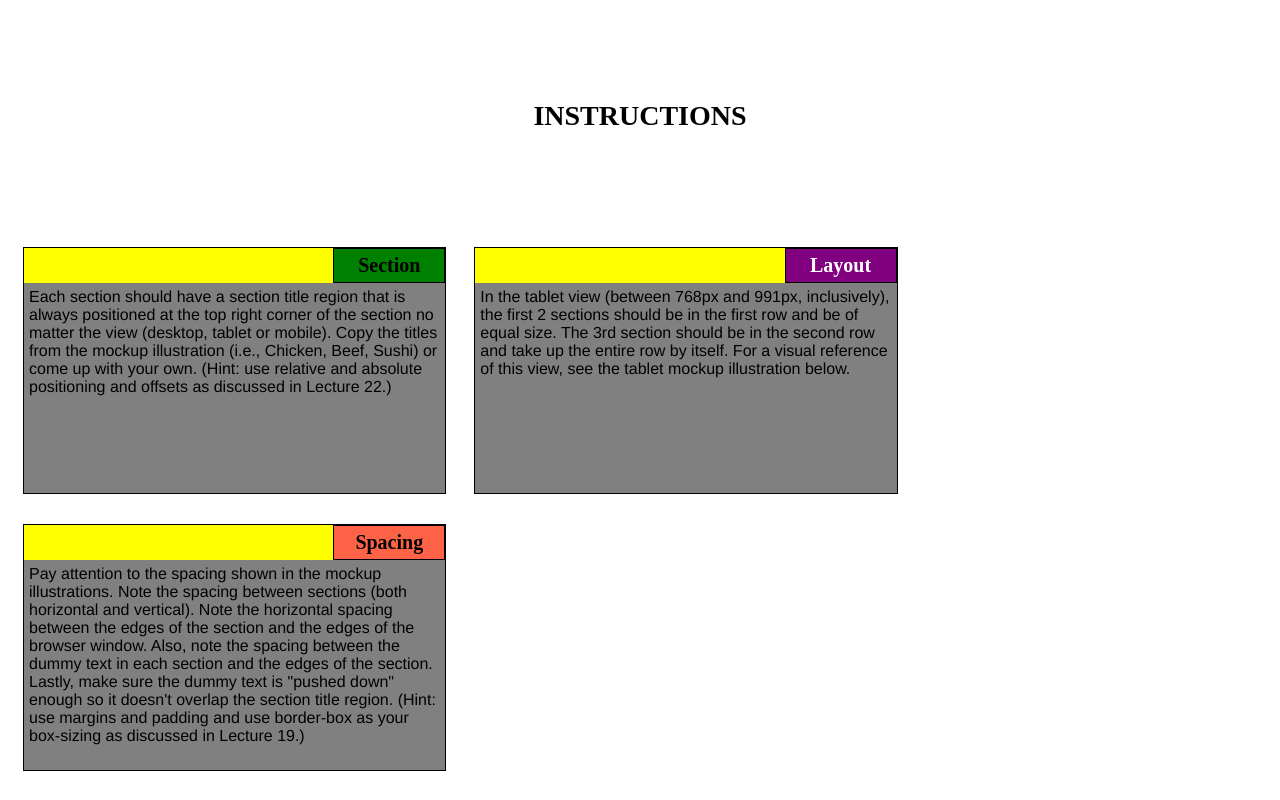
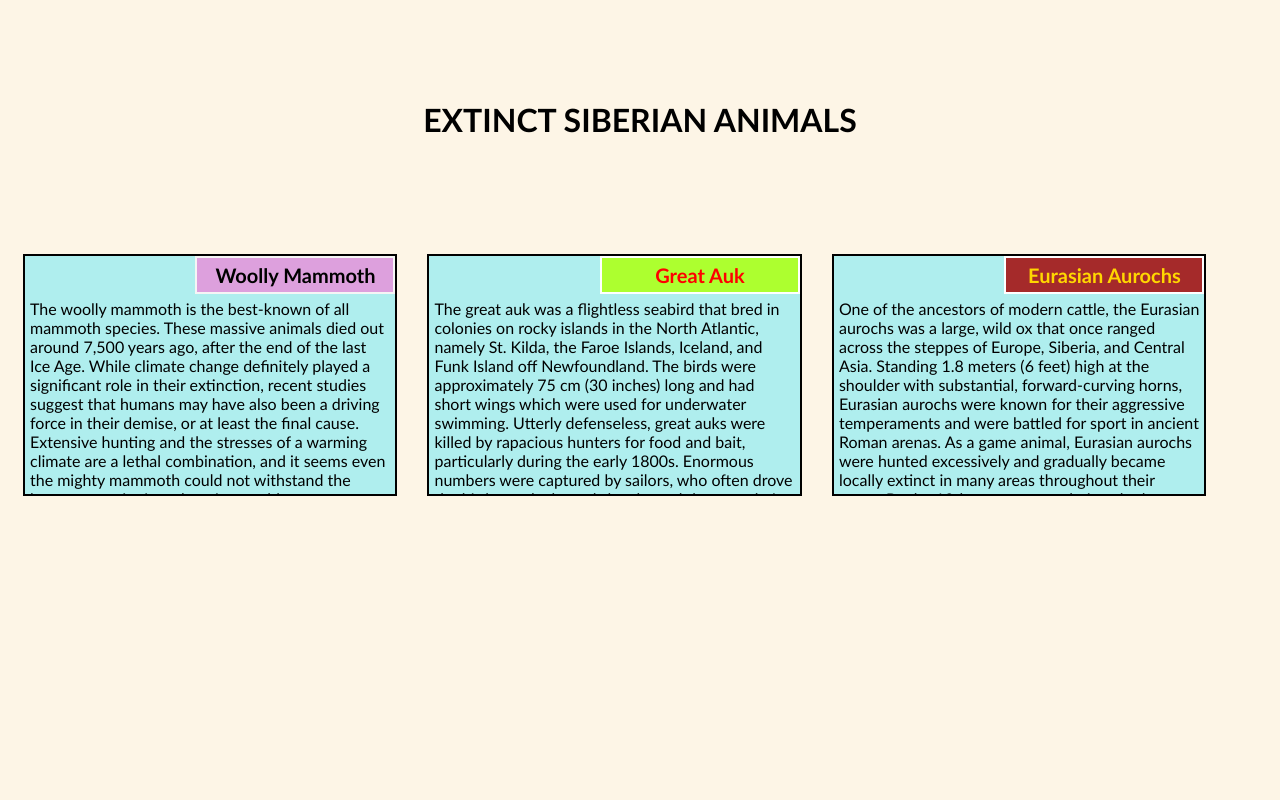
Before and after one commit to sai-srujana-14-2k/Coursera-test, a plain HTML site: page module2-solution/index.html in a window 1280 px wide. Drawn offline with Linux system fonts and the light colour scheme.

Commit message:
Add files via upload

```diff
--- a/module2-solution/index.html
+++ b/module2-solution/index.html
@@ -6,19 +6,19 @@
 <title>module2-solution</title>
 </head>
 <style >
-	/*Regular style*/
-	 {
+	/*basic style*/
+	* {
 		box-sizing: border-box;
 	}
 	body {
-		background-color: powder blue;
+		background-color: oldlace;
 	}
 	h1 {
 		margin: 100px;
 		text-align: center;
-		font-family: Green;
+		font-family: 'Gill Sans', 'Gill Sans MT', Calibri, 'Trebuchet MS', sans-serif;
 		font-weight: bold;
-		font-size: 175%;
+		font-size: 200%;
 	}
 	section {
 		position: relative;
@@ -31,8 +31,8 @@
 	}
 	div {
 		position: relative;
-		background-color: Yellow;
-		border: 1px solid black;
+		background-color: paleturquoise;
+		border: 2px solid black;
 		width: 100%;
 		margin-left: auto;
 		margin-right: auto;
@@ -40,47 +40,51 @@
 	}
 	.sub1 {
 		float: right;
-		width: 100px;
+		color: black;
+		width: 200px;
 		padding: 5px;
 		margin: 0px;
-		border: 1px solid black;
+		border: 2px solid whitesmoke;
 		text-align: center;
+		font-family: 'Gill Sans', 'Gill Sans MT', Calibri, 'Trebuchet MS', sans-serif;
 		font-size: 125%;
 		font-weight: bold;
-		background-color: green;
+		background-color: plum;
 
 	}
 	.sub2 {
 		float: right;
-		color: white;
-		width: 100px;
+		color: red;
+		width: 200px;
 		padding: 5px;
 		margin: 0px;
-		border: 1px solid black;
+		border: 2px solid white;
 		text-align: center;
+		font-family: 'Gill Sans', 'Gill Sans MT', Calibri, 'Trebuchet MS', sans-serif;
 		font-size: 125%;
 		font-weight: bold;
-		background-color: purple;
+		background-color: greenyellow;
 
 	}
 	.sub3 {
-		color: black;
+		color: gold;
 		float: right;
-		width: 100px;
+		width: 200px;
 		padding: 5px;
 		margin: 0px;
-		border: 1px solid black;
+		border: 2px solid white;
 		text-align: center;
+		font-family: 'Gill Sans', 'Gill Sans MT', Calibri, 'Trebuchet MS', sans-serif;
 		font-size: 125%;
 		font-weight: bold;
-		background-color: tomato;
+		background-color: brown;
 
 	}
 	.content {
 		padding: 5px;
 		border: none;
-		background-color: gray;
-		font-family: Helvetica;
+		background-color: paleturquoise;
+		font-family: 'Gill Sans', 'Gill Sans MT', Calibri, 'Trebuchet MS', sans-serif;
 		color: black;
 		margin: 0px;
 		height: 200px;
@@ -95,7 +99,7 @@
 	@media (min-width: 992px){
 		.column-lg-4 {
 			float: left;
-			width: 33.33%;
+			width: 32%;
 		}
 	}
 	/*tablet version*/
@@ -122,25 +126,25 @@
 	}
 </style>
 <body >
-<h1> INSTRUCTIONS</h1>
+<h1>EXTINCT SIBERIAN ANIMALS </h1>
 	<section class="column-lg-4 colmn-md-6 colmn-sm-12">
 		<div>
-			<p class="sub1">Section</p>
+			<p class="sub1">Woolly Mammoth</p>
 			<p class="content">
-			 Each section should have a section title region that is always positioned at the top right corner of the section no matter the view (desktop, tablet or mobile). Copy the titles from the mockup illustration (i.e., Chicken, Beef, Sushi) or come up with your own. (Hint: use relative and absolute positioning and offsets as discussed in Lecture 22.)
+				The woolly mammoth is the best-known of all mammoth species. These massive animals died out around 7,500 years ago, after the end of the last Ice Age. While climate change definitely played a significant role in their extinction, recent studies suggest that humans may have also been a driving force in their demise, or at least the final cause. Extensive hunting and the stresses of a warming climate are a lethal combination, and it seems even the mighty mammoth could not withstand the human appetite in a changing world.
 			</p>
 		</div>
 	</section>
 	<section class="column-lg-4 colmn-md-6 colmn-sm-12">
 		<div>
-			<p class="sub2">Layout</p>
-			<p class="content">In the tablet view (between 768px and 991px, inclusively), the first 2 sections should be in the first row and be of equal size. The 3rd section should be in the second row and take up the entire row by itself. For a visual reference of this view, see the tablet mockup illustration below.</p>
+			<p class="sub2">Great Auk</p>
+			<p class="content">The great auk was a flightless seabird that bred in colonies on rocky islands in the North Atlantic, namely St. Kilda, the Faroe Islands, Iceland, and Funk Island off Newfoundland. The birds were approximately 75 cm (30 inches) long and had short wings which were used for underwater swimming. Utterly defenseless, great auks were killed by rapacious hunters for food and bait, particularly during the early 1800s. Enormous numbers were captured by sailors, who often drove the birds up planks and slaughtered them on their way into the hold of a vessel. The last known specimens were killed in June 1844 at Eldey island, Iceland, for a museum collection.</p>
 		</div>
 	</section>
 	<section class="column-lg-4 colmn-md-12 colmn-sm-12">
 	<div>
-		<p class="sub3">Spacing</p>
-			<p class="content">Pay attention to the spacing shown in the mockup illustrations. Note the spacing between sections (both horizontal and vertical). Note the horizontal spacing between the edges of the section and the edges of the browser window. Also, note the spacing between the dummy text in each section and the edges of the section. Lastly, make sure the dummy text is "pushed down" enough so it doesn't overlap the section title region. (Hint: use margins and padding and use border-box as your box-sizing as discussed in Lecture 19.)</p>
+		<p class="sub3">Eurasian Aurochs</p>
+			<p class="content">One of the ancestors of modern cattle, the Eurasian aurochs was a large, wild ox that once ranged across the steppes of Europe, Siberia, and Central Asia. Standing 1.8 meters (6 feet) high at the shoulder with substantial, forward-curving horns, Eurasian aurochs were known for their aggressive temperaments and were battled for sport in ancient Roman arenas. As a game animal, Eurasian aurochs were hunted excessively and gradually became locally extinct in many areas throughout their range. By the 13th century, populations had declined so much that the right to hunt them was restricted to nobles and royal households in eastern Europe. In 1564, gamekeepers recorded only 38 animals in a royal survey and the last known Eurasian aurochs, a female, died in Poland in 1627 from natural causes.</p>
 	</div>
 </body>
 </html>
--- /dev/null
+++ b/module2-solution/style.css
@@ -0,0 +1,145 @@
+* {
+		box-sizing: border-box;
+	}
+	body {
+		background-color: paleturquoise;
+	}
+	h1 {
+		margin: 100px;
+		text-align: center;
+		font-family: 'Gill Sans', 'Gill Sans MT', Calibri, 'Trebuchet MS', sans-serif;
+		font-weight: bold;
+		font-size: 175%;
+	}
+	section {
+		position: relative;
+		padding: 15px;
+		width: 100%;
+	}
+	p {
+		position: relative;
+		clear: right;
+	}
+	div {
+		position: relative;
+		background-color: paleturquoise;
+		border: 2px solid black;
+		width: 100%;
+		margin-left: auto;
+		margin-right: auto;
+		margin-bottom: auto;
+	}
+	.sub {
+		float: right;
+		width: 100px;
+		padding: 5px;
+		margin: 0px;
+		border: 2px solid black;
+		text-align: center;
+		font-size: 125%;
+		font-weight: bold;
+		background-color: sandybrown;
+
+	}
+	.content {
+		padding: 5px;
+		border: none;
+		background-color: sandybrown;
+		font-family: Helvetica;
+		color: black;
+		margin: 0px;
+		height: 200px;
+		overflow: auto;
+	}
+
+	.row {
+		width: 90%;
+	}
+
+	* {
+		box-sizing: border-box;
+	}
+	body {
+		background-color: paleturquoise;
+	}
+	h1 {
+		margin: 100px;
+		text-align: center;
+		font-family: 'Gill Sans', 'Gill Sans MT', Calibri, 'Trebuchet MS', sans-serif;
+		font-weight: bold;
+		font-size: 200%;
+	}
+	section {
+		position: relative;
+		padding: 15px;
+		width: 100%;
+	}
+	p {
+		position: relative;
+		clear: right;
+	}
+	div {
+		position: relative;
+		background-color: paleturquoise;
+		border: 2px solid black;
+		width: 100%;
+		margin-left: auto;
+		margin-right: auto;
+		margin-bottom: auto;
+	}
+	.sub {
+		float: right;
+		width: 100px;
+		padding: 5px;
+		margin: 0px;
+		border: 1px solid black;
+		text-align: center;
+		font-size: 125%;
+		font-weight: bold;
+		background-color: greenyellow;
+
+	}
+	.content {
+		padding: 5px;
+		border: none;
+		background-color: paleturquoise;
+		font-family: 'Gill Sans', 'Gill Sans MT', Calibri, 'Trebuchet MS', sans-serif;
+		color: black;
+		margin: 0px;
+		height: 200px;
+		overflow: auto;
+	}
+
+	.row {
+		width: 90%;
+	}
+
+	/*desktop version*/
+	@media (min-width: 992px){
+		.column-lg-4 {
+			float: left;
+			width: 32%;
+		}
+	}
+	/*tablet version*/
+	@media (min-width: 768px) and (max-width: 991px){
+		.colmn-md-6 {
+			float: left;
+			width: 50%;
+			margin-left: auto;
+			margin-right: auto;
+		}
+		.colmn-md-12 {
+			float: left;
+			width: 100%;
+			margin-left: auto;
+			margin-right: auto;
+		}
+	}
+	/*mobile version*/
+	@media (max-width: 767px){
+		.colmn-sm-12 {
+			float: left;
+			width: 100%;
+		}
+	}
```
